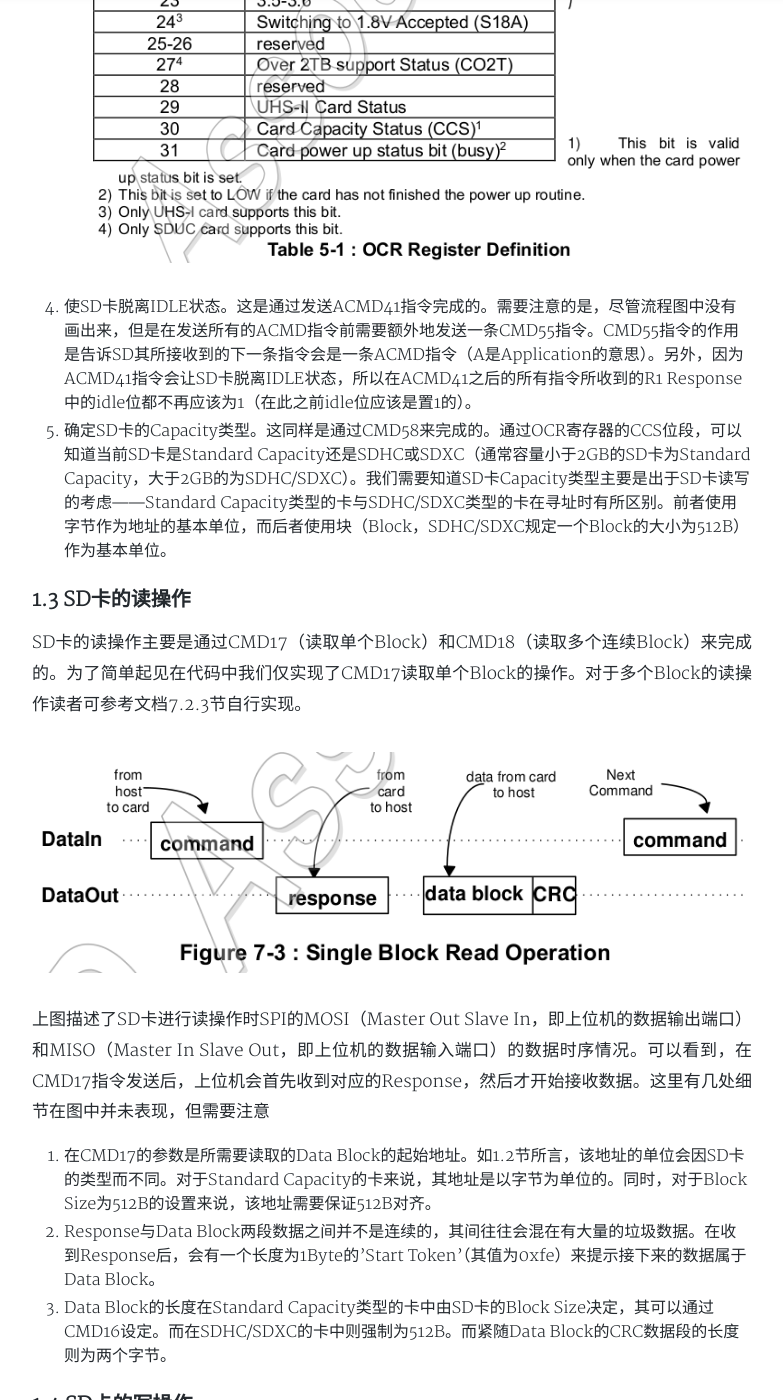
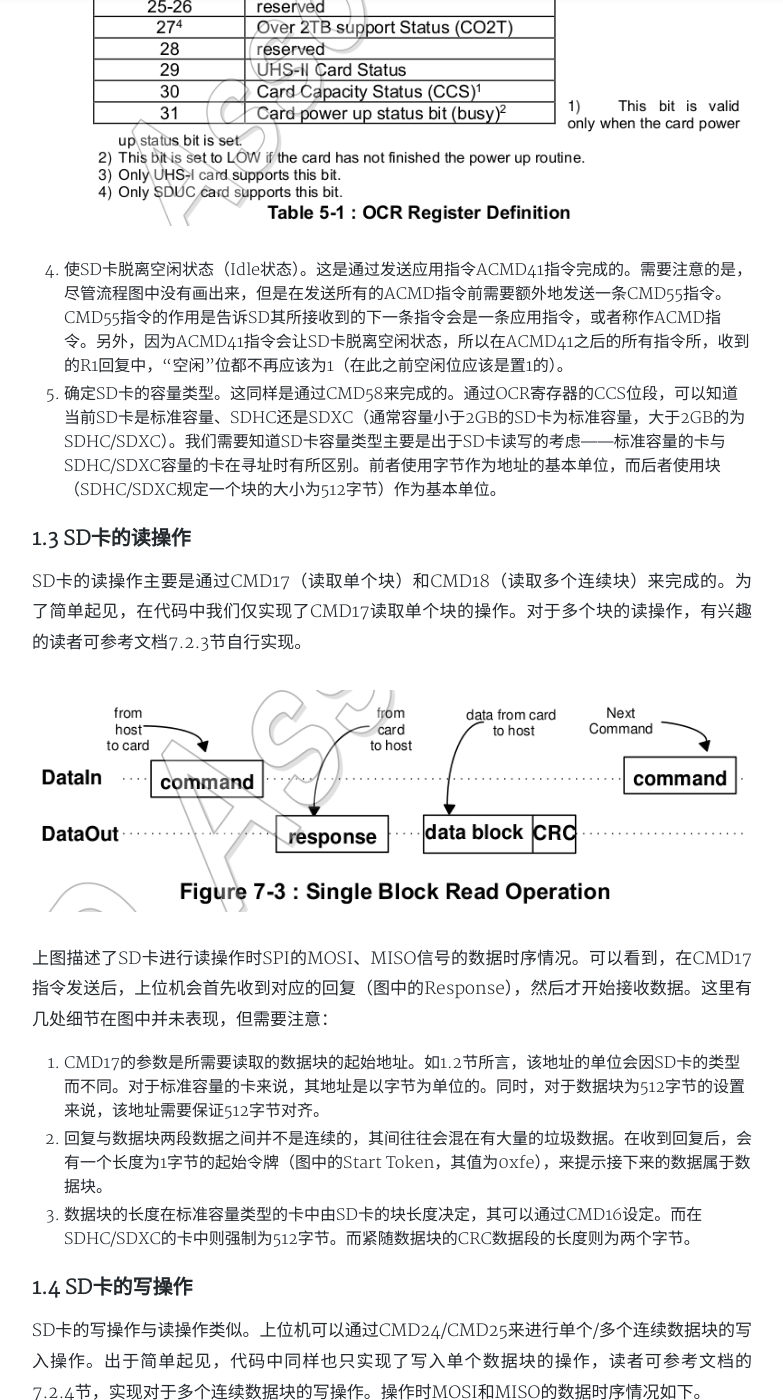
Before and after one commit to HUST-OS/qf.rs, a Jekyll site: the page built from _posts/2021-05-20-基于SPI模式的SD卡驱动.md, in a window 1280 px wide and 1400 px high, scrolled down 3207 px. Shown: the whole window, without its empty margins (248-1031 px from the left). Built offline with Jekyll 4.4.1, drawn with Linux system fonts in a browser that asks for light colours; nearby versions of some CDN libraries; a style sheet for code colours, icons or effects is not loaded; some of the changed text lies outside the part shown.

Commit message:
修订文章《基于SPI模式的SD卡驱动》

```diff
--- a/_posts/2021-05-20-基于SPI模式的SD卡驱动.md
+++ b/_posts/2021-05-20-基于SPI模式的SD卡驱动.md
@@ -1,69 +1,79 @@
 ---
 layout: post
 title: '基于SPI模式的SD卡驱动'
+subtitle: '编写驱动，实现SD卡数据的访问和存储，来保存文件系统到SD卡上'
 date: 2021-05-20
 author: 刘一鸣
 cover: /assets/img/sd_spi_init.png
-categories: 硬件驱动
+categories: 硬件驱动 SPI协议
 ---
 
-# SD卡驱动
-retrhelo <artyomliu@qq.com>
+## 前言
 
-## 前言
-SD卡驱动是xv6-k210项目文件系统开发的一环。在设计中，我们希望Fat32文件系统能够保存在SD卡这样的外存上，而不是通过类似与ramdisk的方式保存在内存中。为此，操作系统需要SD卡驱动来实现对SD卡上数据访存。
+SD卡驱动是xv6-k210项目文件系统开发的一环。在设计中，我们希望FAT32文件系统能够保存在SD卡这样的外存上，而不是通过类似于内存盘的方式保存在内存中。为此，操作系统需要SD卡驱动来实现对SD卡上数据访存。
 
-早在2020年年末的时候，[hustccc](https://github.com/SKTT1Ryze) 同学就试图通过移植Kendryte的官方代码到xv6-k210项目中来实现SD卡驱动。但所移植的官方代码并不稳定，在读写SD的过程中不时地会出现未知的错误。同时，官方代码与[SD Spec](https://www.sdcard.org/downloads/pls/)中定义的SD卡驱动流程有着大量的出入，同时官方代码的码风也实在让人不敢恭维。因此出于种种考虑，我最终决定重新按照[SD Spec](https://www.sdcard.org/downloads/pls/)中的描述重新编写SD卡驱动。
+早在2020年末的时候，车春池@[hustccc](https://github.com/SKTT1Ryze)同学就试图移植勘智的官方代码到xv6-k210项目中来实现SD卡驱动。但所移植的官方代码并不稳定，在读写SD的过程中不时地会出现未知的错误。同时，官方代码与[SD协议规范](https://www.sdcard.org/downloads/pls/)中定义的SD卡驱动流程有着大量的出入，同时官方代码的码风也实在让人不敢恭维。因此出于种种考虑，我最终决定重新按照[SD协议规范](https://www.sdcard.org/downloads/pls/)中的描述重新编写SD卡驱动。
 
 ## 1. SD卡驱动的编写
+
 ### 1.1 SD卡驱动的基础
-出于简单考虑，选择通过SPI协议完成host与SD卡之间的数据通信。SPI协议只需要四个引脚就可以实现，且工作机制简单易懂。Kendryte官方为我们实现K210下的SPI通信协议（主要表现为`kernel/spi.c`文件）。故我们可以直接使用该代码来完成与通信。
+
+出于简单考虑，选择通过SPI协议完成上位机与SD卡之间的数据通信。SPI协议只需要四个引脚就可以实现，且工作机制简单易懂。勘智官方为我们实现K210下的SPI通信协议（主要表现为`kernel/spi.c`文件）。故我们可以直接使用该代码来完成与通信。
 
 关于SPI协议的相关细节可以参考[_SPI通信协议详解_](https://zhuanlan.zhihu.com/p/150121520)这篇文章。
 
-在解决了通信协议的问题之后，我们便可以开始着手SD卡驱动的开发了。作为参考，SD Association给出的文档_Part1\_Physical\_Layer\_Simplified\_Specification\_Ver8.00.pdf_（以下简称“文档”）的第7章_SPI Mode_中对此有着详细的描述。感兴趣的读者可以自行查阅文档。
+在解决了通信协议的问题之后，我们便可以开始着手SD卡驱动的开发了。作为参考，SD协会给出的文档《第一部分：物理层简化协议规范 8.00版》（以下简称“文档”）的第7章《SPI模式》中对此有着详细的描述。感兴趣的读者可以自行查阅文档。
 
-上位机对SD卡的操作是通过发送CMD指令来完成的。在SPI模式下，一条完整的CMD指令包含指令序号（Command Index）、指令参数（Argument）以及CRC7校验位。而为了简单起见，大部分时候我们都将使用CMD _X_来代指某一条指令，其中_X_为该指令的序号。CMD指令的格式如下图所示。同时，在SPI模式下，发送任何一条指令都必然能够收到回复（Response），可以通过回复内容判断指令的执行情况。关于CMD指令和回复的详细内容详见文档7.3节。
+上位机对SD卡的操作是通过发送指令来完成的。在SPI模式下，一条完整的指令包含指令序号、指令参数以及CRC7校验位。而为了简单起见，大部分时候我们都将使用“指令X”或“CMD X”来代指某一条指令，其中X为该指令的序号。CMD指令的格式如下图所示。同时，在SPI模式下，发送任何一条指令都必然能够收到回复（Response），可以通过回复内容判断指令的执行情况。关于CMD指令和回复的详细内容详见文档7.3节。
 
 ![](/assets/img/sd_spi_cmd_format.png)
 
 ### 1.2 SD卡的初始化
-选择在SPI模式下对SD卡进行初始化。文档在7.2.1小节“_Mode Selection and Initialization_”中详细地描述了这一过程。其大致流程如下图所示
+
+选择在SPI模式下对SD卡进行初始化。文档在7.2.1小节《模式选择与初始化》中详细地描述了这一过程。其大致流程如下图所示
+
 ![](/assets/img/sd_spi_init.png)
+
 上图中的操作可大致分为如下几个部分：
+
 1. 让SD卡进入SPI模式。这一操作是通过发送CMD0指令来完成的。
-2. 确认SD卡的“_Interface Operation Condition_”。该操作通过CMD8指令来完成。通过发送该指令，Host会确认其所提供的工作电压是否满足SD卡的要求。需要注意的是，CMD8并不总是能收到SD卡的回复。能否收到回复取决于SD卡的版本。
-3. 进一步确定SD卡的工作电压区间满足要求。这是通过CMD58指令实现的。该指令的回复为SD卡OCR寄存器中的内容（如下图所示）。这里我们主要检查VDD Voltage Window位段。
+2. 确认SD卡的“接口操作条件”。该操作通过CMD8指令来完成。通过发送该指令，上位机会确认其所提供的工作电压是否满足SD卡的要求。需要注意的是，CMD8并不总是能收到SD卡的回复。能否收到回复取决于SD卡的版本。
+3. 进一步确定SD卡的工作电压区间满足要求。这是通过CMD58指令实现的。如下图所示，该指令的回复为SD卡OCR寄存器中的内容。这里我们主要检查VDD电压窗口位段。
 ![](/assets/img/sd_spi_ocr.png)
-4. 使SD卡脱离IDLE状态。这是通过发送ACMD41指令完成的。需要注意的是，尽管流程图中没有画出来，但是在发送所有的ACMD指令前需要额外地发送一条CMD55指令。CMD55指令的作用是告诉SD其所接收到的下一条指令会是一条ACMD指令（A是Application的意思）。另外，因为ACMD41指令会让SD卡脱离IDLE状态，所以在ACMD41之后的所有指令所收到的R1 Response中的idle位都不再应该为1（在此之前idle位应该是置1的）。
-5. 确定SD卡的Capacity类型。这同样是通过CMD58来完成的。通过OCR寄存器的CCS位段，可以知道当前SD卡是Standard Capacity还是SDHC或SDXC（通常容量小于2GB的SD卡为Standard Capacity，大于2GB的为SDHC/SDXC）。我们需要知道SD卡Capacity类型主要是出于SD卡读写的考虑——Standard Capacity类型的卡与SDHC/SDXC类型的卡在寻址时有所区别。前者使用字节作为地址的基本单位，而后者使用块（Block，SDHC/SDXC规定一个Block的大小为512B）作为基本单位。
+4. 使SD卡脱离空闲状态（Idle状态）。这是通过发送应用指令ACMD41指令完成的。需要注意的是，尽管流程图中没有画出来，但是在发送所有的ACMD指令前需要额外地发送一条CMD55指令。CMD55指令的作用是告诉SD其所接收到的下一条指令会是一条应用指令，或者称作ACMD指令。另外，因为ACMD41指令会让SD卡脱离空闲状态，所以在ACMD41之后的所有指令所，收到的R1回复中，“空闲”位都不再应该为1（在此之前空闲位应该是置1的）。
+5. 确定SD卡的容量类型。这同样是通过CMD58来完成的。通过OCR寄存器的CCS位段，可以知道当前SD卡是标准容量、SDHC还是SDXC（通常容量小于2GB的SD卡为标准容量，大于2GB的为SDHC/SDXC）。我们需要知道SD卡容量类型主要是出于SD卡读写的考虑——标准容量的卡与SDHC/SDXC容量的卡在寻址时有所区别。前者使用字节作为地址的基本单位，而后者使用块（SDHC/SDXC规定一个块的大小为512字节）作为基本单位。
 
 ### 1.3 SD卡的读操作
-SD卡的读操作主要是通过CMD17（读取单个Block）和CMD18（读取多个连续Block）来完成的。为了简单起见在代码中我们仅实现了CMD17读取单个Block的操作。对于多个Block的读操作读者可参考文档7.2.3节自行实现。
+
+SD卡的读操作主要是通过CMD17（读取单个块）和CMD18（读取多个连续块）来完成的。为了简单起见，在代码中我们仅实现了CMD17读取单个块的操作。对于多个块的读操作，有兴趣的读者可参考文档7.2.3节自行实现。
 
 ![](/assets/img/sd_spi_read_single_block.png)
 
-上图描述了SD卡进行读操作时SPI的MOSI（Master Out Slave In，即上位机的数据输出端口）和MISO（Master In Slave Out，即上位机的数据输入端口）的数据时序情况。可以看到，在CMD17指令发送后，上位机会首先收到对应的Response，然后才开始接收数据。这里有几处细节在图中并未表现，但需要注意
-1. 在CMD17的参数是所需要读取的Data Block的起始地址。如1.2节所言，该地址的单位会因SD卡的类型而不同。对于Standard Capacity的卡来说，其地址是以字节为单位的。同时，对于Block Size为512B的设置来说，该地址需要保证512B对齐。
-2. Response与Data Block两段数据之间并不是连续的，其间往往会混在有大量的垃圾数据。在收到Response后，会有一个长度为1Byte的'Start Token'（其值为0xfe）来提示接下来的数据属于Data Block。
-3. Data Block的长度在Standard Capacity类型的卡中由SD卡的Block Size决定，其可以通过CMD16设定。而在SDHC/SDXC的卡中则强制为512B。而紧随Data Block的CRC数据段的长度则为两个字节。
+上图描述了SD卡进行读操作时SPI的MOSI、MISO信号的数据时序情况。可以看到，在CMD17指令发送后，上位机会首先收到对应的回复（图中的Response），然后才开始接收数据。这里有几处细节在图中并未表现，但需要注意：
+1. CMD17的参数是所需要读取的数据块的起始地址。如1.2节所言，该地址的单位会因SD卡的类型而不同。对于标准容量的卡来说，其地址是以字节为单位的。同时，对于数据块为512字节的设置来说，该地址需要保证512字节对齐。
+2. 回复与数据块两段数据之间并不是连续的，其间往往会混在有大量的垃圾数据。在收到回复后，会有一个长度为1字节的起始令牌（图中的Start Token，其值为0xfe），来提示接下来的数据属于数据块。
+3. 数据块的长度在标准容量类型的卡中由SD卡的块长度决定，其可以通过CMD16设定。而在SDHC/SDXC的卡中则强制为512字节。而紧随数据块的CRC数据段的长度则为两个字节。
 
 ### 1.4 SD卡的写操作
-SD卡的写操作与读操作类似。上位机可以通过CMD24/CMD25来进行单个/多个连续数据块的写入操作。出于简单起见，代码中同样也只实现了写入单个数据块的操作，读者可自行参考文档的7.2.4节实现对于多个连续数据块的写操作。。操作时MOSI和MISO的数据时序情况如下。
+
+SD卡的写操作与读操作类似。上位机可以通过CMD24/CMD25来进行单个/多个连续数据块的写入操作。出于简单起见，代码中同样也只实现了写入单个数据块的操作，读者可参考文档的7.2.4节，实现对于多个连续数据块的写操作。操作时MOSI和MISO的数据时序情况如下。
 
 ![](/assets/img/sd_spi_write_single_block.png)
 
 有几点需要注意：
-1. 该图是从SD卡的角度出发的。DataIn与DataOut均是相对于SD卡而言的。
+1. 该图是从SD卡的角度出发的。数据入口、数据出口（图中的DataIn与DataOut）均是相对于SD卡而言的。
 2. CMD24的参数同样也是需要写入的起始地址，其要求与CMD17一致。
-3. 在上位机发送完Data Block中的数据后，需要发送一段长度为两个字节的CRC。但SD卡并不会根据CRC对所收到的数据进行校验。
-4. 在SD卡完成Data Block的接收后，SD卡才会通过DataOut发送一个字节的'Data Response Token'（该token的取值详见文档7.3.3.1节）。然后SD卡会花费一段时间处理上位机发送的数据。在此期间内SD卡会将DataOut端口置为低电平，直至数据处理完成。
-5. 在确认SD卡处理完成后，应当发送CMD13确认SD卡的处理结果。CMD13所收到的回复格式如下
+3. 在上位机发送完数据块中的数据后，需要发送一段长度为两个字节的CRC。但SD卡并不会根据CRC对所收到的数据进行校验。
+4. 在SD卡完成数据块的接收后，SD卡才会通过DataOut发送一个字节的数据回复令牌（图中的Data Response Token，它的取值详见文档7.3.3.1节）。然后SD卡会花费一段时间处理上位机发送的数据。在此期间内SD卡会将DataOut端口置为低电平，直至数据处理完成。
+5. 在确认SD卡处理完成后，应当发送CMD13确认SD卡的处理结果。CMD13所收到的回复格式如下。
 ![](/assets/img/sd_spi_cmd13_response.png)
 
 ## 尾声
-本来在最开始是没打算自己编写SD驱动的，毕竟重复造轮子不可取（笑）。但是奈何使用Kendryte的代码总能跑出奇怪的BUG，就算定位了问题也不知道怎么修改，就索性找到SD Association提供的Specification自己实现一个了。因为是自己编写的，知根知底，日后维护起来也会轻松一些。
 
-在这里我要感谢[hustccc](https://github.com/SKTT1Ryze)同学在此前所做的大量的代码移植工作，代码中SPI协议的部分均来自于他的工作。同时我也要感谢[AtomHeartCoder](https://github.com/AtomHeartCoder)同学，他为xv6-k210系统编写了对Fat32文件系统的相关支持。他的工作为我所编写的代码提供了大量的测试，同时他本人也在代码的编写过程中提多次指出代码中所存在的问题。
+本来在最开始是没打算自己编写SD驱动的，毕竟重复造轮子不可取（笑）。但是奈何使用勘智的代码总能跑出奇怪的BUG，就算定位了问题也不知道怎么修改，就索性找到SD协会提供的规范自己实现一个了。因为是自己编写的，知根知底，日后维护起来也会轻松一些。
+
+在这里我要感谢车春池@[hustccc](https://github.com/SKTT1Ryze)同学在此前所做的大量的代码移植工作，代码中SPI协议的部分均来自于他的工作。同时我也要感谢陆思彤@[AtomHeartCoder](https://github.com/AtomHeartCoder)同学，他为xv6-k210系统编写了对FAT32文件系统的相关支持。他的工作为我所编写的代码提供了大量的测试，同时他本人也在代码的编写过程中提多次指出代码中所存在的问题。
 
 最后，受制于时间有限、笔者能力有限等因素，代码以及文档中不可避免地会存在疏漏，欢迎各位读者指正。
+
+作者：刘一鸣 @retrhelo <artyomliu@qq.com>
```
